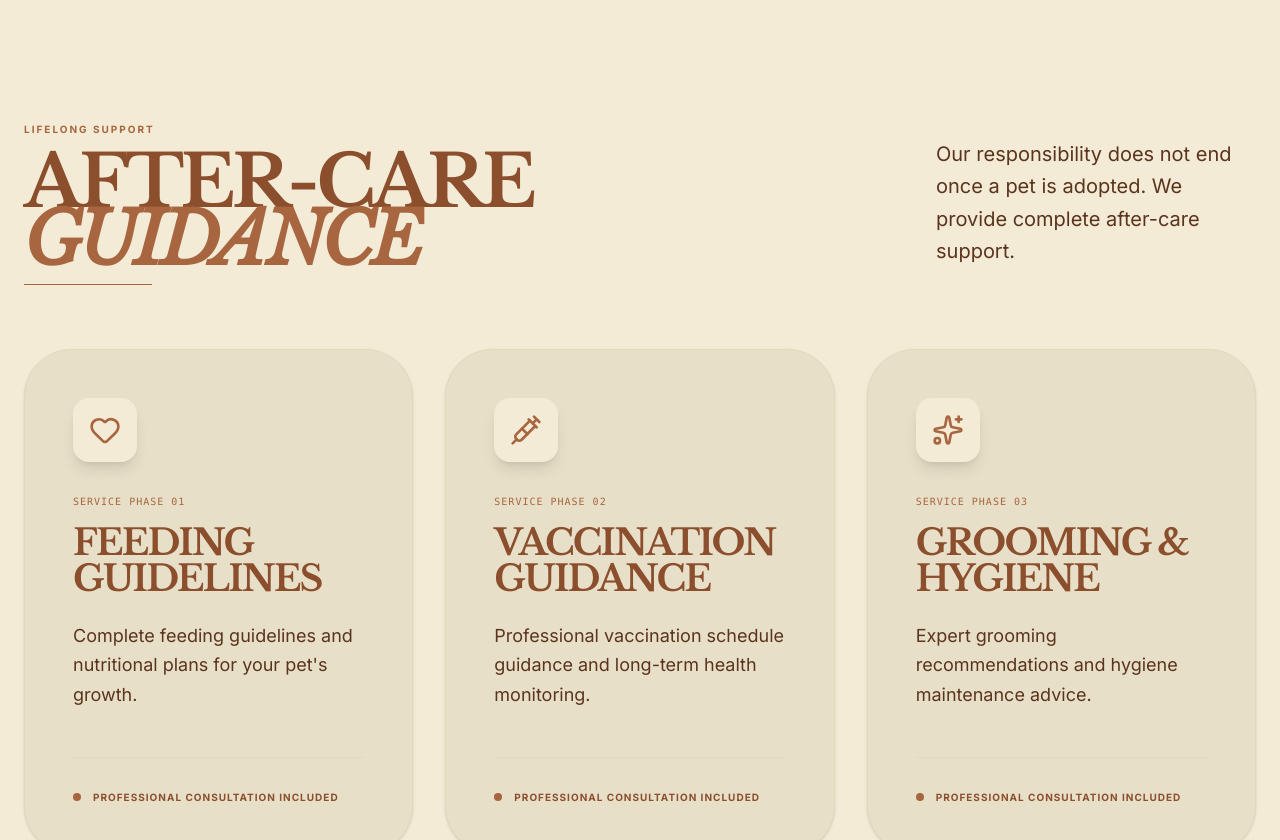
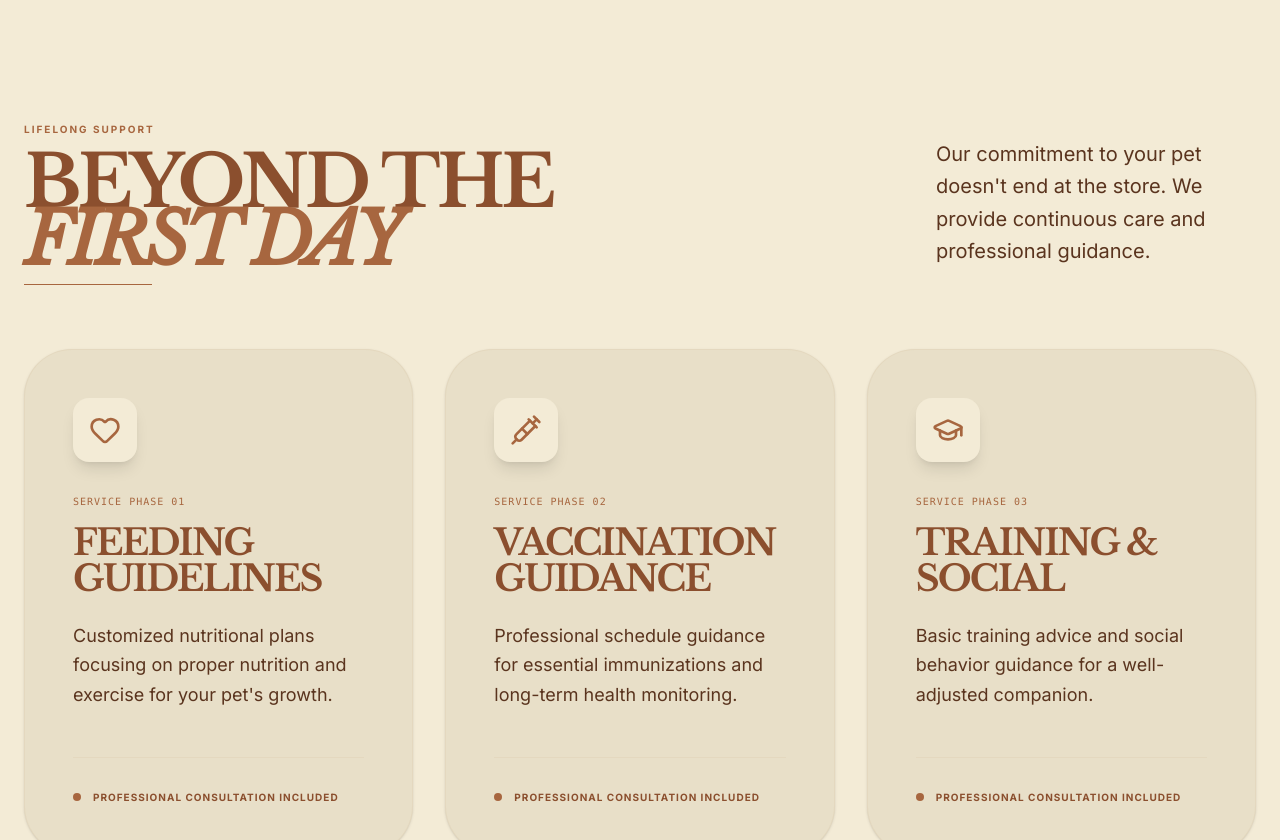
Before and after one commit to Om-Prakash-Verma/k9sniper, a React (Vite) app: page / in a window 1280 px wide. Shown: the part 11160-12000 px from the top of the page. Built offline with nearby package versions, Linux system fonts and the light colour scheme; no server answers; the database is empty.

Commit message:
Update AfterCare.tsx

```diff
--- a/src/components/sections/AfterCare.tsx
+++ b/src/components/sections/AfterCare.tsx
@@ -10,12 +10,11 @@ import {
 } from 'lucide-react';
 
 const features = [
-  { title: "Feeding Guidelines", icon: Heart, desc: "Complete feeding guidelines and nutritional plans for your pet's growth." },
-  { title: "Vaccination Guidance", icon: Syringe, desc: "Professional vaccination schedule guidance and long-term health monitoring." },
-  { title: "Grooming & Hygiene", icon: Sparkles, desc: "Expert grooming recommendations and hygiene maintenance advice." },
-  { title: "Training & Social", icon: GraduationCap, desc: "Basic training advice and guidance on social behavior and bonding." },
-  { title: "Breed Care", icon: ShieldCheck, desc: "Detailed breed-specific care instructions tailored to your new companion." },
-  { title: "Owner Consultation", icon: Users, desc: "Dedicated consultation for first-time pet owners to ensure proper care." }
+  { title: "Feeding Guidelines", icon: Heart, desc: "Customized nutritional plans focusing on proper nutrition and exercise for your pet's growth." },
+  { title: "Vaccination Guidance", icon: Syringe, desc: "Professional schedule guidance for essential immunizations and long-term health monitoring." },
+  { title: "Training & Social", icon: GraduationCap, desc: "Basic training advice and social behavior guidance for a well-adjusted companion." },
+  { title: "Grooming & Hygiene", icon: Sparkles, desc: "Breed-specific care instructions and grooming recommendations for optimal hygiene." },
+  { title: "Owner Consultation", icon: Users, desc: "Dedicated consultation for first-time pet owners to ensure a smooth transition and well-being." }
 ];
 
 const AfterCare = () => {
@@ -26,14 +25,14 @@ const AfterCare = () => {
           <div className="max-w-2xl">
             <div className="micro-label mb-4 text-brand-accent">Lifelong Support</div>
             <h2 className="text-4xl sm:text-5xl md:text-7xl font-display font-bold tracking-tighter uppercase leading-[0.8] text-brand-primary mb-4 break-words">
-              After-Care <br />
-              <span className="text-brand-accent italic">Guidance</span>
+              Beyond the <br />
+              <span className="text-brand-accent italic">First Day</span>
             </h2>
             <div className="h-px w-32 bg-brand-accent" />
           </div>
           <div className="lg:max-w-xs pt-4">
             <p className="text-brand-text text-xl leading-relaxed">
-              Our responsibility does not end once a pet is adopted. We provide complete after-care support.
+              Our commitment to your pet doesn't end at the store. We provide continuous care and professional guidance.
             </p>
           </div>
         </div>
```
